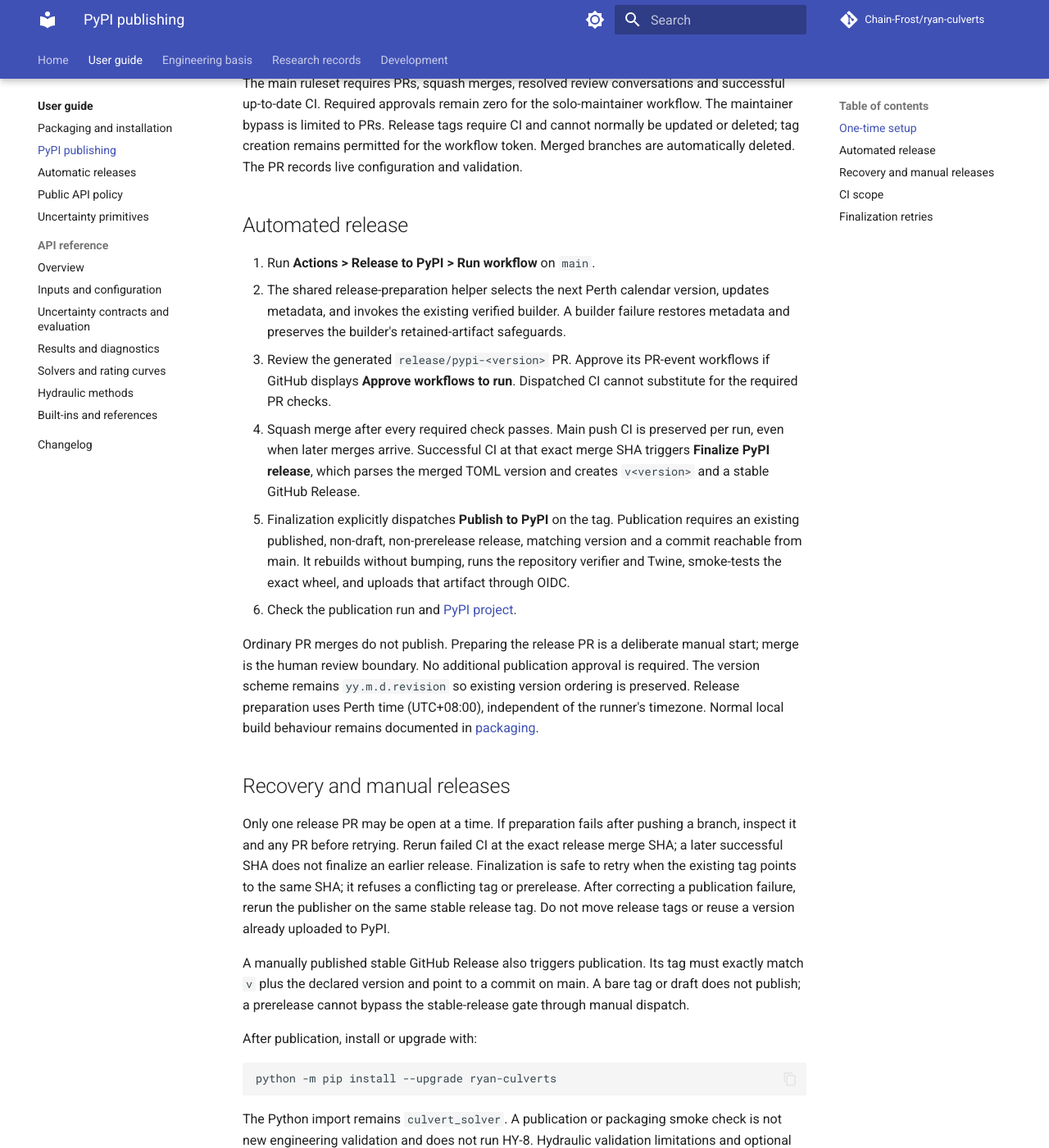
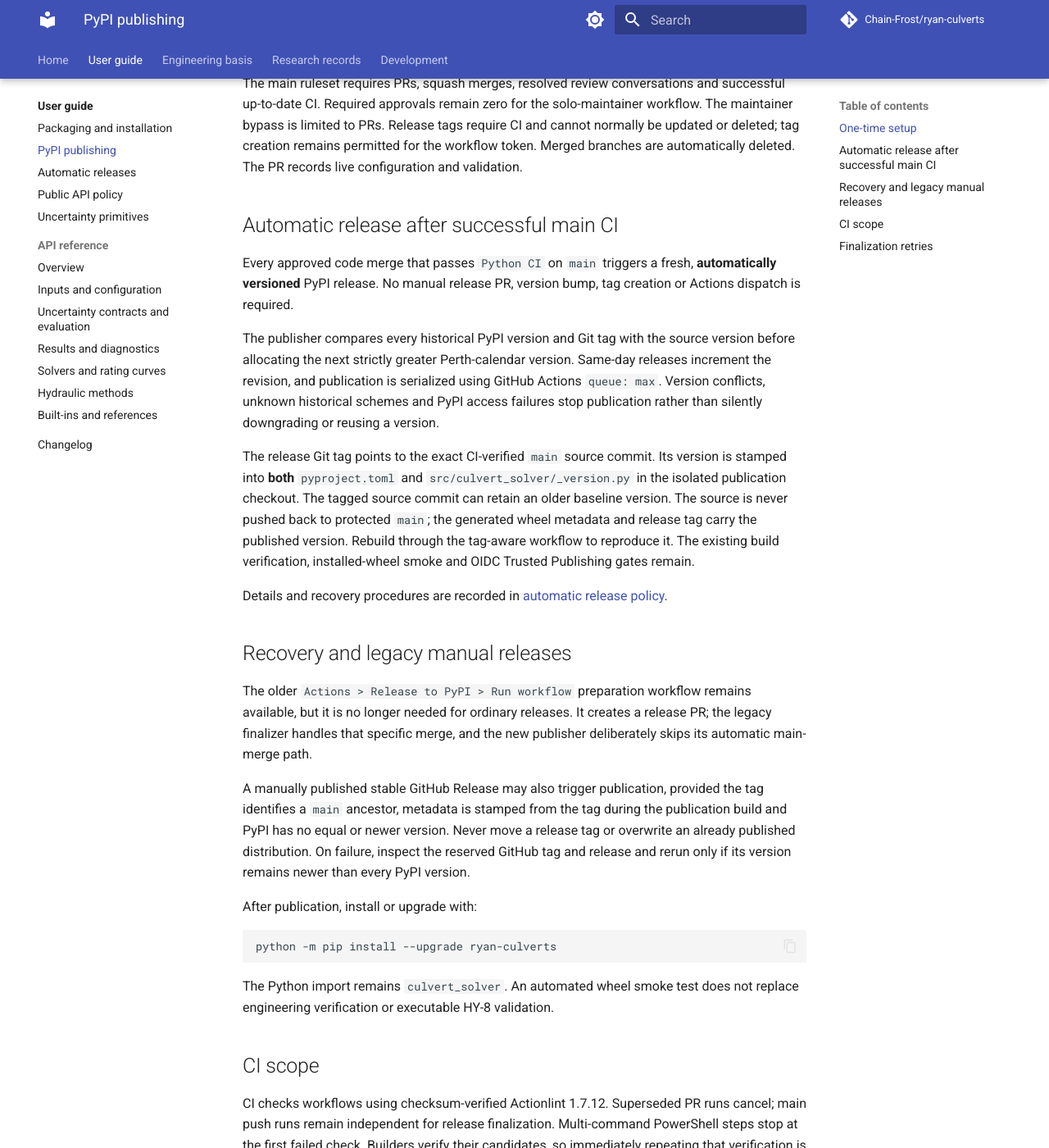
Before and after one commit to Chain-Frost/ryan-culverts, an MkDocs documentation site: the page built from docs/pypi_publishing.md, in a window 1280 px wide and 1400 px high, scrolled down 681 px. Shown: the whole window at 82% size. Built offline with MkDocs 1.6.1 and Material for MkDocs 9.7.7, drawn with Linux system fonts in a browser that asks for light colours; comment, search, counter and statistics services are not loaded; some of the changed text lies outside the part shown.

Commit message:
docs(ci): describe direct automatic publication instead of legacy manual release PRs

````diff
--- a/docs/pypi_publishing.md
+++ b/docs/pypi_publishing.md
@@ -26,43 +26,44 @@
 updated or deleted; tag creation remains permitted for the workflow token. Merged
 branches are automatically deleted. The PR records live configuration and validation.
 
-## Automated release
+## Automatic release after successful main CI
 
-1. Run **Actions > Release to PyPI > Run workflow** on `main`.
-2. The shared release-preparation helper selects the next Perth calendar version,
-   updates metadata, and invokes the existing verified builder. A builder failure
-   restores metadata and preserves the builder's retained-artifact safeguards.
-3. Review the generated `release/pypi-<version>` PR. Approve its PR-event workflows
-   if GitHub displays **Approve workflows to run**. Dispatched CI cannot substitute
-   for the required PR checks.
-4. Squash merge after every required check passes. Main push CI is preserved per run,
-   even when later merges arrive. Successful CI at that exact merge SHA triggers
-   **Finalize PyPI release**, which parses the merged TOML version and creates
-   `v<version>` and a stable GitHub Release.
-5. Finalization explicitly dispatches **Publish to PyPI** on the tag. Publication
-   requires an existing published, non-draft, non-prerelease release, matching version
-   and a commit reachable from main. It rebuilds without bumping, runs the repository
-   verifier and Twine, smoke-tests the exact wheel, and uploads that artifact through OIDC.
-6. Check the publication run and [PyPI project](https://pypi.org/project/ryan-culverts/).
+Every approved code merge that passes `Python CI` on `main` triggers a
+fresh, **automatically versioned** PyPI release. No manual release PR,
+version bump, tag creation or Actions dispatch is required.
 
-Ordinary PR merges do not publish. Preparing the release PR is a deliberate manual start;
-merge is the human review boundary. No additional publication approval is required.
-The version scheme remains `yy.m.d.revision` so existing version ordering is preserved.
-Release preparation uses Perth time (UTC+08:00), independent of the runner's timezone.
-Normal local build behaviour remains documented in [packaging](packaging.md).
+The publisher compares every historical PyPI version and Git tag with the
+source version before allocating the next strictly greater Perth-calendar
+version. Same-day releases increment the revision, and publication is
+serialized using GitHub Actions `queue: max`. Version conflicts, unknown
+historical schemes and PyPI access failures stop publication rather than
+silently downgrading or reusing a version.
 
-## Recovery and manual releases
+The release Git tag points to the exact CI-verified `main` source commit.
+Its version is stamped into **both** `pyproject.toml` and
+`src/culvert_solver/_version.py` in the isolated publication checkout.
+The tagged source commit can retain an older baseline version. The source
+is never pushed back to protected `main`; the generated wheel metadata and
+release tag carry the published version. Rebuild through the tag-aware
+workflow to reproduce it. The existing build verification, installed-wheel
+smoke and OIDC Trusted Publishing gates remain.
 
-Only one release PR may be open at a time. If preparation fails after pushing a branch,
-inspect it and any PR before retrying. Rerun failed CI at the exact release merge SHA;
-a later successful SHA does not finalize an earlier release. Finalization is safe to retry
-when the existing tag points to the same SHA; it refuses a conflicting tag or prerelease.
-After correcting a publication failure, rerun the publisher on the same stable release tag.
-Do not move release tags or reuse a version already uploaded to PyPI.
+Details and recovery procedures are recorded in
+[automatic release policy](AUTO_PYPI_RELEASES.md).
 
-A manually published stable GitHub Release also triggers publication. Its tag must exactly
-match `v` plus the declared version and point to a commit on main. A bare tag or draft does
-not publish; a prerelease cannot bypass the stable-release gate through manual dispatch.
+## Recovery and legacy manual releases
+
+The older `Actions > Release to PyPI > Run workflow` preparation workflow
+remains available, but it is no longer needed for ordinary releases. It
+creates a release PR; the legacy finalizer handles that specific merge, and
+the new publisher deliberately skips its automatic main-merge path.
+
+A manually published stable GitHub Release may also trigger publication,
+provided the tag identifies a `main` ancestor, metadata is stamped from
+the tag during the publication build and PyPI has no equal or newer version.
+Never move a release tag or overwrite an already published distribution.
+On failure, inspect the reserved GitHub tag and release and rerun only if its
+version remains newer than every PyPI version.
 
 After publication, install or upgrade with:
 
@@ -70,9 +71,8 @@
 python -m pip install --upgrade ryan-culverts
 ```
 
-The Python import remains `culvert_solver`. A publication or packaging smoke check is not
-new engineering validation and does not run HY-8. Hydraulic validation limitations and
-optional local executable checks remain unchanged.
+The Python import remains `culvert_solver`. An automated wheel smoke test
+does not replace engineering verification or executable HY-8 validation.
 
 ## CI scope
 
````
